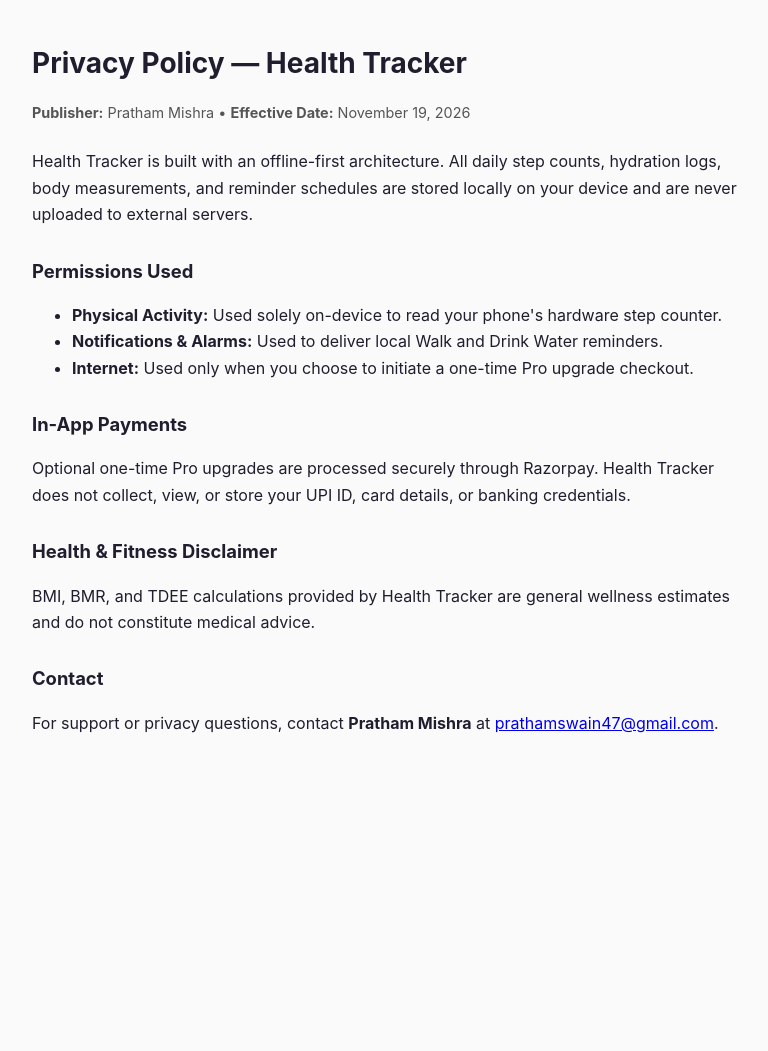
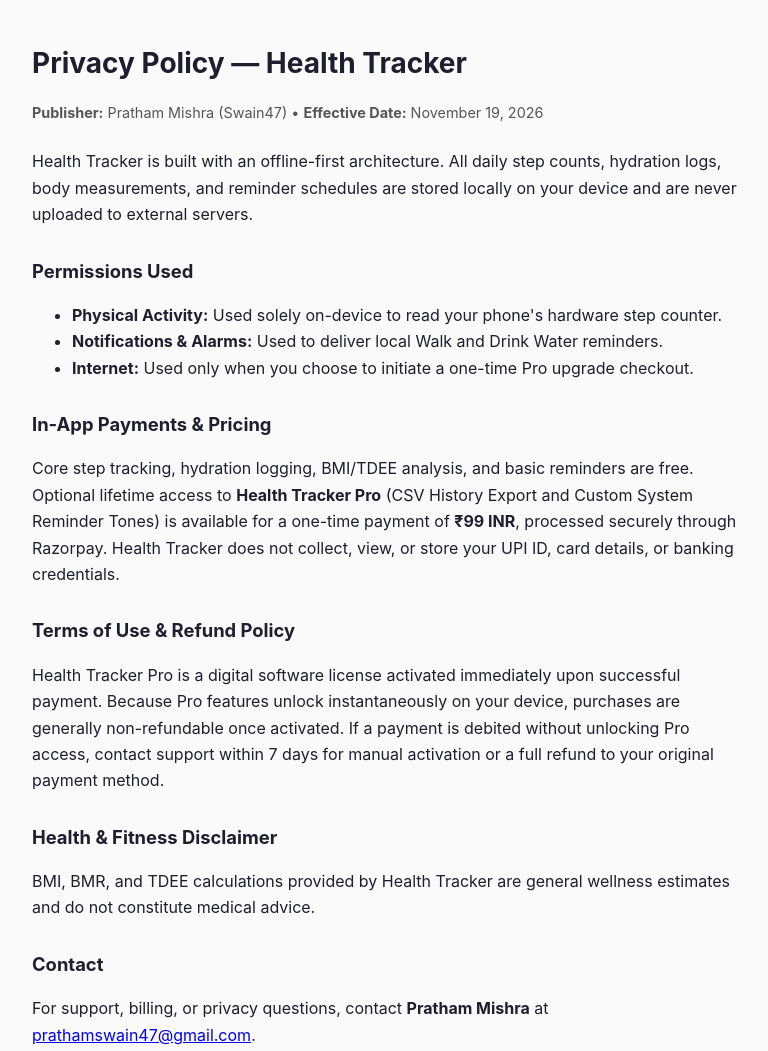
Before and after one commit to pratham47-hyphens/health-tracker-privacy, a plain HTML site: page index.html in a window 1280 px wide. Shown: the whole page, without its empty margins (248-1016 px from the left). Before the commit the page ends 800 px from the top, so only its background shows below. Drawn offline with Linux system fonts and the light colour scheme.

Commit message:
Modify privacy policy and add terms of use
Updated title and added terms of use and refund policy sections.

```diff
--- a/index.html
+++ b/index.html
@@ -3,7 +3,7 @@
 <head>
   <meta charset="UTF-8">
   <meta name="viewport" content="width=device-width, initial-scale=1.0">
-  <title>Health Tracker — Privacy Policy</title>
+  <title>Health Tracker — Privacy Policy & Terms</title>
   <style>
     body { font-family: -apple-system, BlinkMacSystemFont, "Segoe UI", Roboto, sans-serif; max-width: 720px; margin: 40px auto; padding: 0 20px; line-height: 1.65; color: #1e1e2e; background: #fafafa; }
     h1 { font-size: 1.75rem; margin-bottom: 0.25rem; }
@@ -13,7 +13,7 @@
 </head>
 <body>
   <h1>Privacy Policy — Health Tracker</h1>
-  <p class="meta"><strong>Publisher:</strong> Pratham Mishra &bull; <strong>Effective Date:</strong> November 19, 2026</p>
+  <p class="meta"><strong>Publisher:</strong> Pratham Mishra (Swain47) &bull; <strong>Effective Date:</strong> November 19, 2026</p>
 
   <p>Health Tracker is built with an offline-first architecture. All daily step counts, hydration logs, body measurements, and reminder schedules are stored locally on your device and are never uploaded to external servers.</p>
 
@@ -24,13 +24,16 @@
     <li><strong>Internet:</strong> Used only when you choose to initiate a one-time Pro upgrade checkout.</li>
   </ul>
 
-  <h2>In-App Payments</h2>
-  <p>Optional one-time Pro upgrades are processed securely through Razorpay. Health Tracker does not collect, view, or store your UPI ID, card details, or banking credentials.</p>
+  <h2>In-App Payments &amp; Pricing</h2>
+  <p>Core step tracking, hydration logging, BMI/TDEE analysis, and basic reminders are free. Optional lifetime access to <strong>Health Tracker Pro</strong> (CSV History Export and Custom System Reminder Tones) is available for a one-time payment of <strong>₹99 INR</strong>, processed securely through Razorpay. Health Tracker does not collect, view, or store your UPI ID, card details, or banking credentials.</p>
+
+  <h2>Terms of Use &amp; Refund Policy</h2>
+  <p>Health Tracker Pro is a digital software license activated immediately upon successful payment. Because Pro features unlock instantaneously on your device, purchases are generally non-refundable once activated. If a payment is debited without unlocking Pro access, contact support within 7 days for manual activation or a full refund to your original payment method.</p>
 
   <h2>Health &amp; Fitness Disclaimer</h2>
   <p>BMI, BMR, and TDEE calculations provided by Health Tracker are general wellness estimates and do not constitute medical advice.</p>
 
   <h2>Contact</h2>
-  <p>For support or privacy questions, contact <strong>Pratham Mishra</strong> at <a href="mailto:prathamswain47@gmail.com">prathamswain47@gmail.com</a>.</p>
+  <p>For support, billing, or privacy questions, contact <strong>Pratham Mishra</strong> at <a href="mailto:prathamswain47@gmail.com">prathamswain47@gmail.com</a>.</p>
 </body>
 </html>
```
